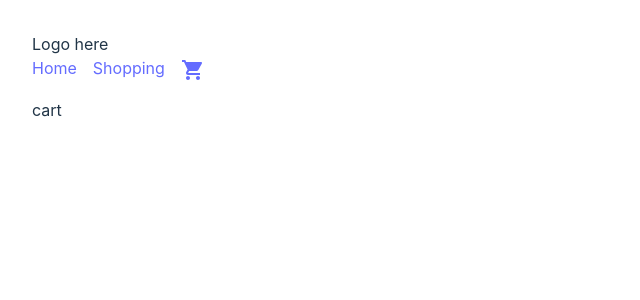
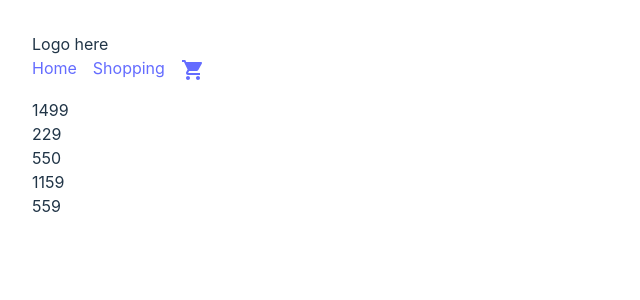
Before and after one commit to dcmodie/ecommerce_01, a React (Vite) app: page /cart in a window 1280 px wide. Shown: the top 300 px of the page, without its empty margins (0-640 px from the left). Built offline with nearby package versions, Linux system fonts and the light colour scheme; data requests are answered from the project's data file.

Commit message:
cart page is showing list of relevent products POC

```diff
--- a/src/apis/products.tsx
+++ b/src/apis/products.tsx
@@ -4,7 +4,28 @@ import { Product } from '../utilities/Types';
 const fetchProducts = async () =>
   (await axios.get<Product[]>('http://localhost:3001/products')).data;
 
-export { fetchProducts };
+const fetchOnly = async (args) => {
+  const productList = args.queryKey[1].productsArray;
+  //const arrr = [1, 3];
+  const allProds = await axios.get<Product[]>('http://localhost:3001/products');
+  const products = allProds.data.filter((prod) => {
+    if (productList.includes(prod.id)) {
+      return prod;
+    }
+  });
+  // const productB: Product = {
+  //   id: 777,
+  //   name: 'werwer',
+  //   cost: 34,
+  //   image: '',
+  //   description: '',
+  // };
+  // let fruits: Product[] = [productB];
+  console.log('returning fruits: ', products);
+  return products;
+};
+
+export { fetchProducts, fetchOnly };
 
 //'https://jsonplaceholder.typicode.com/posts'
 //in ts, the <> typescript generic dumb word
--- a/src/pages/CartPage.tsx
+++ b/src/pages/CartPage.tsx
@@ -1,20 +1,61 @@
 import { fetchCart, addItem } from '../apis/cart';
-import { useMutation, useQuery } from '@tanstack/react-query';
-import { useEffect } from 'react';
+import { fetchProducts, fetchOnly } from '../apis/products';
+import { useMutation, useQuery, useQueries } from '@tanstack/react-query';
+import { useEffect, useState } from 'react';
 
 const CartPage = () => {
-  const { data, error, isLoading, refetch } = useQuery({
+  const [prods, setProds] = useState(['sadf']);
+
+  //const [data] = useQuery(fetchOnly)
+  const {
+    data: prodData,
+    error: error0,
+    isLoading: isLoading0,
+    refetch,
+  } = useQuery({
+    queryKey: ['cartProducts', { productsArray: prods }],
+    queryFn: (prods) => fetchOnly(prods),
+  });
+
+  // const results = useQueries({
+  //   queries: [
+  //     { queryKey: ['cart', 1], queryFn: fetchCart, staleTime: Infinity },
+  //     {
+  //       queryKey: ['products', 2],
+  //       queryFn: fetchProducts,
+  //       staleTime: Infinity,
+  //     },
+  //   ],
+  // });
+  const {
+    data: cartData,
+    error,
+    isLoading,
+  } = useQuery({
     queryKey: ['cart'],
     queryFn: fetchCart,
-    enabled: false,
   });
 
+  const renderItems = () => {
+    return prodData?.map((product) => {
+      return <div>{product.cost}</div>;
+    });
+  };
+
   useEffect(() => {
+    const prods = cartData?.data.map((item) => {
+      return item.id;
+    });
+    //console.log('arr:', arr);
+    //create array and send
+    setProds(prods);
     refetch();
-  }, []);
-  console.log(data);
+    console.log('isLoading0:', isLoading0);
+    console.log('asdf: ', prodData);
+  }, [cartData]);
+  // console.log(results);
 
-  return <div>cart</div>;
+  return <div>{renderItems()}</div>;
 };
 export default CartPage;
 
```
